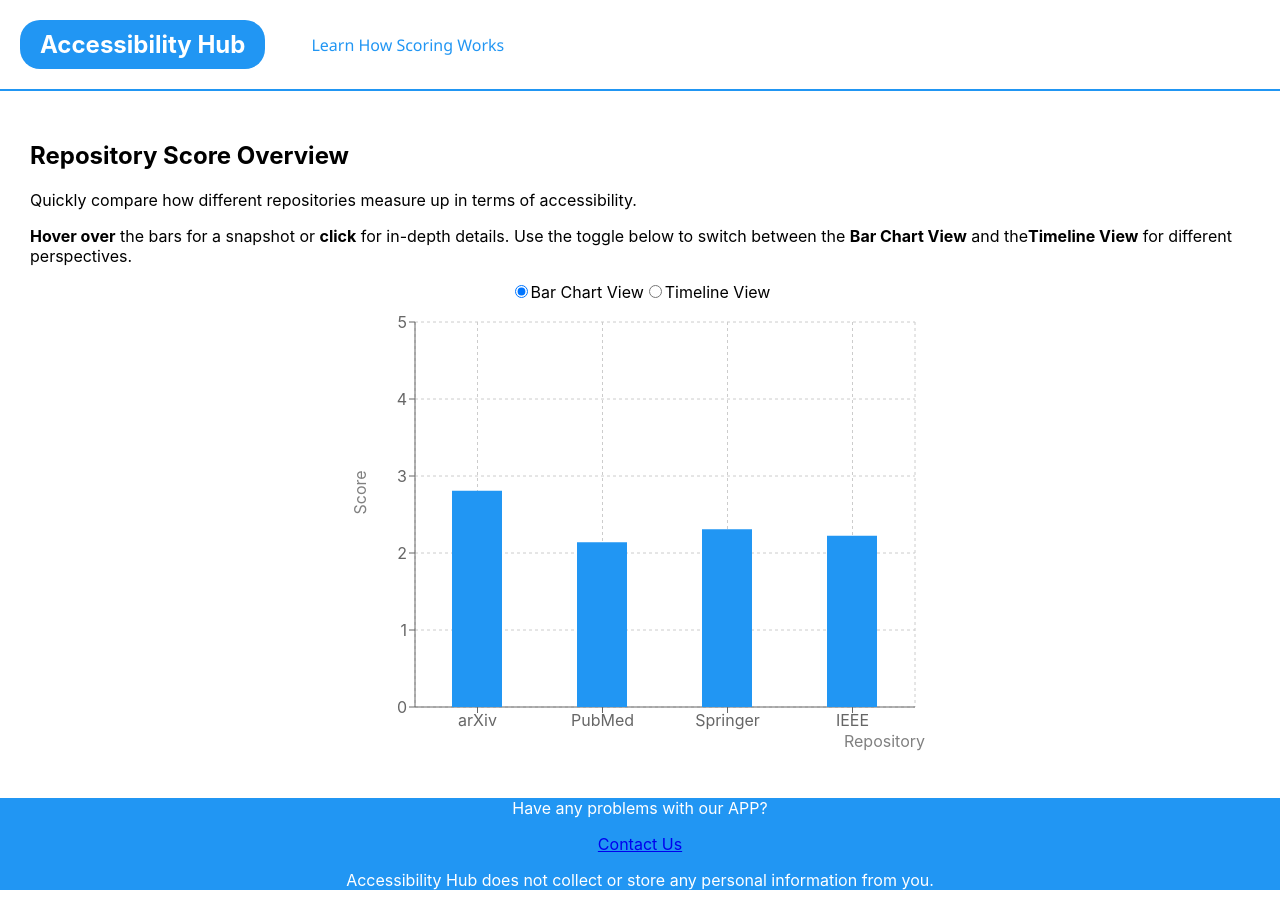
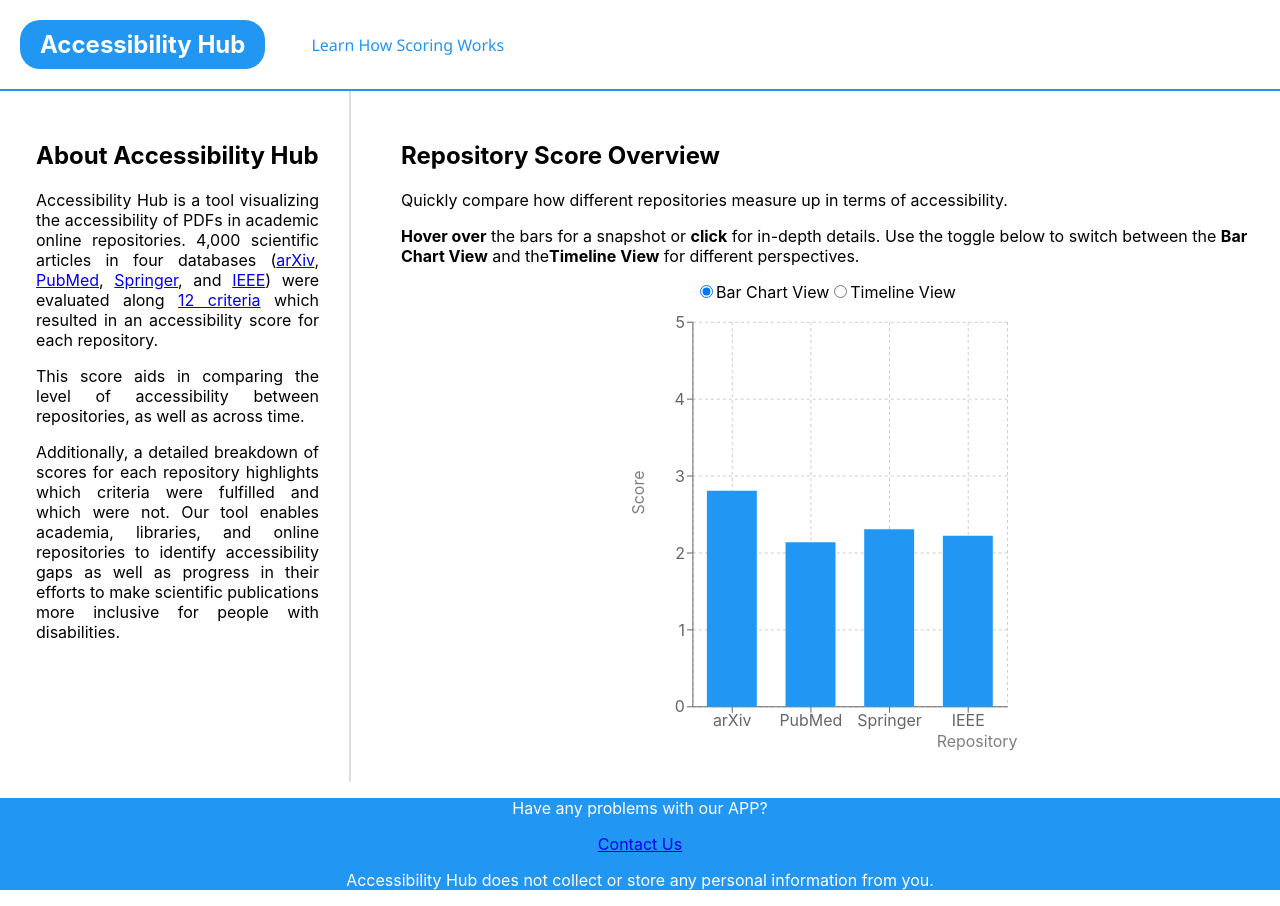
Before and after one commit to RenjunT/AccessibilityHub, a React (Create React App) app: page /Timeline in a window 1280 px wide. Built offline with nearby package versions, Linux system fonts and the light colour scheme.

Commit message:
Description Update

```diff
--- a/src/App.css
+++ b/src/App.css
@@ -1,6 +1,25 @@
 body, html {
   height: 100%;
   margin: 0;
+}
+
+.page-layout {
+  display: flex;
+  justify-content: space-between;
+}
+
+.app-description {
+  flex: 1; /* Adjust flex value as needed to set the width of the description */
+  margin-right: 20px;
+  margin-left: 6px;
+  padding: 30px;/* Space between the description and the main content */
+  text-align: justify;
+  border-right: 2px solid #ddd; /* A subtle border */
+  max-width: 400px;
+}
+
+.content {
+  flex: 3; /* Adjust flex value as needed to set the width of the main content */
 }
 
 .content {
--- a/src/MainPage.js
+++ b/src/MainPage.js
@@ -51,6 +51,14 @@ const MainPage = () => {
         handleCriteriaSelect={handleCriteriaSelect}
       />
 
+    <div className="page-layout">
+    <aside className="app-description">
+      <h2>About Accessibility Hub</h2>
+      <p>Accessibility Hub is a tool visualizing the accessibility of PDFs in academic online repositories. 4,000 scientific articles in four databases (<a href="https://arxiv.org" target="_blank" rel="noopener noreferrer">arXiv</a>, <a href="https://pubmed.ncbi.nlm.nih.gov" target="_blank" rel="noopener noreferrer">PubMed</a>, <a href="https://www.springeropen.com/" target="_blank" rel="noopener noreferrer">Springer</a>, and <a href="https://open.ieee.org/" target="_blank" rel="noopener noreferrer">IEEE</a>) were evaluated along <Link to="/score-explanation">12 criteria</Link> which resulted in an accessibility score for each repository.</p>
+       <p> This score aids in comparing the level of accessibility between repositories, as well as across time. </p>
+      <p>Additionally, a detailed breakdown of scores for each repository highlights which criteria were fulfilled and which were not. Our tool enables academia, libraries, and online repositories to identify accessibility gaps as well as progress in their efforts to make scientific publications more inclusive for people with disabilities.</p>
+
+    </aside>
         <div className="content">
         <section className="chart-section">
           <h2>Repository Score Overview</h2>
@@ -106,6 +114,7 @@ const MainPage = () => {
         )}
 
         </div>
+        </div>
 
        <footer className="footer">
           <p>Have any problems with our APP?</p>
--- a/src/ScoreExplanationPage.js
+++ b/src/ScoreExplanationPage.js
@@ -53,7 +53,7 @@ const ScoreExplanationPage = () => {
       <main className="main-content">
         <section className="explanation-section">
           <h2>How we score the PDFs</h2>
-          <p>Our scoring mechanism evaluates the accessibility of PDFs based on several criteria across three categories: Metadata, Tags and Objects in the file, in line with the <a href={matterhornProtocolUrl} target="_blank" rel="noopener noreferrer">Matterhorn Protocol</a>. Each criterion is binary, for each criterion, a PDF either meets the standard (scored as 1) or does not (scored as 0). </p>
+          <p>This pie chart below illustrates the weighted contribution of each evaluation category (Metadata, Tags, and Objects) to the overall accessibility score of a PDF. Our scoring mechanism evaluates the accessibility of PDFs based on several criteria across these three categories in the file, in line with the <a href={matterhornProtocolUrl} target="_blank" rel="noopener noreferrer">Matterhorn Protocol</a>. Each criterion is binary, for each criterion, a PDF either meets the standard (scored as 1) or does not (scored as 0). </p>
           <div style={{ display: 'flex', justifyContent: 'center' }}>
           <PieChart width={400} height={400}>
             <Pie data={scoringData} dataKey="value" nameKey="name" cx="50%" cy="50%" outerRadius={150} fill="#8884d8">
@@ -68,28 +68,28 @@ const ScoreExplanationPage = () => {
 
           <h3>Meta Data (20% of the final score):</h3>
         <ul>
-            <li><strong>Title Set:</strong> Checks if the document's title is properly defined.</li>
-            <li><strong>Language Set:</strong> Ensures the document's language is correctly specified for screen readers.</li>
-            <li><strong>Author Set:</strong> Verifies if the author's information is accurately provided.</li>
-            <li><strong>PDF UA Identifier Set:</strong> Assesses the presence of a PDF/UA identifier for accessibility standards.</li>
+            <li><strong>Title:</strong> Checks if the document's title is properly defined.</li>
+            <li><strong>Language:</strong> Ensures the document's language is correctly specified for screen readers.</li>
+            <li><strong>Author:</strong> Verifies if the author's information is accurately provided.</li>
+            <li><strong>PDF UA Identifier:</strong> Assesses the presence of a PDF/UA identifier for accessibility standards.</li>
         </ul>
 
         <h3>Tags (50% of the final score):</h3>
         <ul>
-            <li><strong>Content Marked:</strong> Evaluates whether all content is properly marked for screen readers.</li>
-            <li><strong>Correct Nesting:</strong> Checks the structural hierarchy of tags for logical organization.</li>
-            <li><strong>Reading Order Set:</strong> Confirms the correct sequence of reading order for content flow.</li>
+            <li><strong>Content Marked:</strong> Evaluates whether all content is marked with a tag for screen readers.</li>
+            <li><strong>Correct Nesting:</strong> Checks the structural hierarchy of tags for logical organization, for example: if a link annotation is correctly nested in a LINK tag.</li>
+            <li><strong>Reading Order:</strong> Confirms the correct sequence of tab order for content flow.</li>
         </ul>
 
         <h3>Objects (30% of the final score):</h3>
         <ul>
-            <li><strong>Alternatives Texts Set (Figures and Formulas):</strong> Verifies alternative texts for visual elements.</li>
-            <li><strong>Valid Heading Order:</strong> Ensures headings follow a proper sequence for structural clarity.</li>
+            <li><strong>Alternatives Texts (Figures and Formulas):</strong> Verifies alternative texts for visual elements.</li>
+            <li><strong>Valid Heading Order:</strong> Ensures headings follow a proper sequence for structural clarity, for example: H2 is after H1 instead of H3 directly following H1.</li>
             <li><strong>Valid Table:</strong> Checks if tables have headers and a coherent structure.</li>
-            <li><strong>Link Text Set:</strong> Assesses if links have descriptive texts for better understanding.</li>
-            <li><strong>Lists:</strong> Evaluates if lists are correctly tagged and have more than one item.</li>
+            <li><strong>Link Texts:</strong> Assesses if links have descriptive texts for better understanding.</li>
+            <li><strong>Lists:</strong> Evaluates if lists in a file are tagged with LI, ensuring screen reader users to navigate with context.</li>
         </ul>
-          <p>The final score of a PDF is a weighted sum of these criteria, with document properties contributing 60% and object properties 40%. This balance reflects the greater impact of document properties on accessibility for screen-reader users.</p>
+          <p>The final score of a PDF is a weighted sum of these criteria, with Meta Data contributing 20%, Tags contributing 50%, and Objects contributing 30% to the overall accessibility score. This distribution reflects the importance of each aspect in ensuring comprehensive accessibility for screen reader users.</p>
 
                     <h3>Repository View</h3>
                         <p>The score of a repository is calculated by the average score of all the PDFs we retrived from the repository. This provides an overall measure of the repository's accessibility.</p>
```
